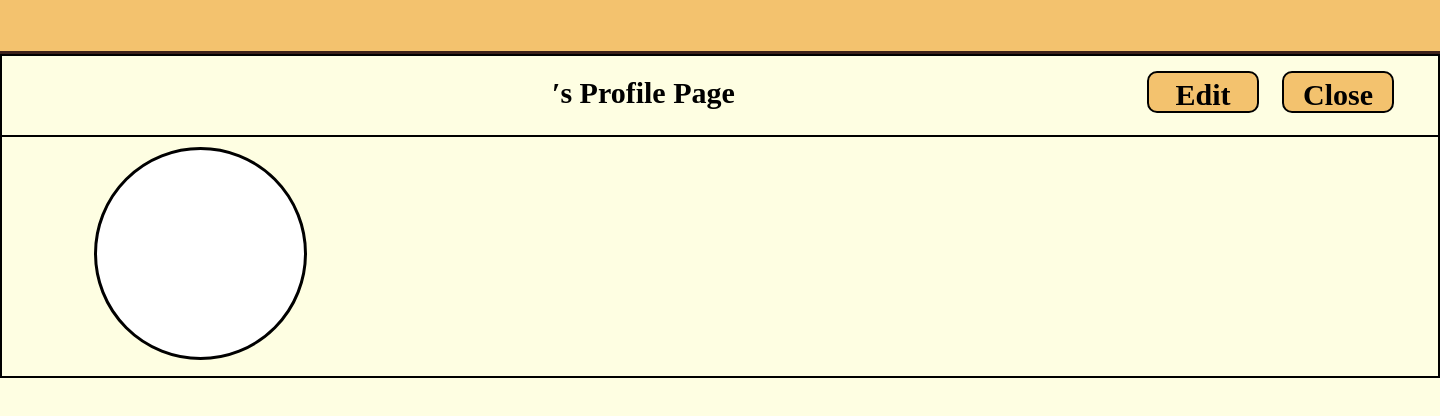
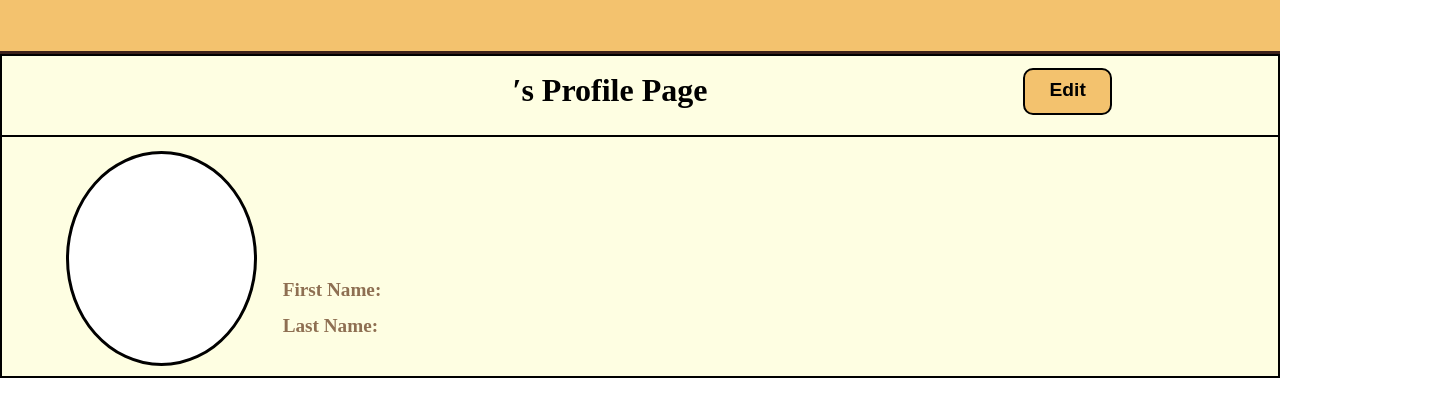
Before and after one commit to ilhanbae/TriFora, a React (Create React App) app: page / in a window 1280 px wide. Shown: the top 416 px of the page, 1440 px wide, since content can reach past the window. Built offline with nearby package versions, Linux system fonts and the light colour scheme; no server answers.

Commit message:
Added first name and last name fields and fixed resize issue #67

```diff
--- a/src/Component/ProfilePage.css
+++ b/src/Component/ProfilePage.css
@@ -1,7 +1,7 @@
-.post-page{
+.profile-page{
     position: relative;
-    width: 1440px;
-    height: 1024px;
+    width: auto;
+    height: auto;
 
     background: #FEFEE2;
 }
@@ -10,13 +10,15 @@
     box-sizing: border-box;
 
     position: absolute;
-    width: 1440px;
+    margin-left: auto;
+    margin-right: auto;
+
+    width: 100%;
     height: 54px;
-    left: 0px;
-    top: 0px;
+    left: 0%;
+    top: 0%;
 
     background: #F3C26E;
-
     border-bottom: 3px solid #3D211A;
 }
 
@@ -24,26 +26,30 @@
     box-sizing: border-box;
 
     position: absolute;
-    width: 1440px;
+    margin-left: auto;
+    margin-right: auto;
+
+    width: 100%;
     height: 83px;
-    left: 0px;
+    left: 0%;
     top: 54px;
 
+    background: #FEFEE2;
     border: 2px solid #000000;
 }
 
 .profile-title{
     position: absolute;
-    width: 405px;
-    height: 53px;
-    left: 550px;
-    top: 10px;
+    margin-left: auto;
+    margin-right: auto;
 
     font-family: 'Alfa Slab One';
     font-style: normal;
     font-weight: bold;
-    font-size: 30px;
+    font-size: 2.5vw;
     line-height: 41px;
+    left: 40%;
+    top: 18%;
     display: flex;
     align-items: center;
 
@@ -54,21 +60,28 @@
     box-sizing: border-box;
 
     position: absolute;
-    width: 112px;
-    height: 42px;
-    left: 1145px;
-    top: 15px;
+    margin-left: auto;
+    margin-right: auto;
 
-    font-family: 'Alfa Slab One';
-    font-style: normal;
-    font-weight: bold;
-    font-size: 30px;
-    line-height: 41px;
-    align-items: center;
+    width: 7%;
+    height: 60%;
+    left: 80%;
+    top: 15%;
 
     background: #F3C26E;
     border: 2px solid #000000;
     border-radius: 10px;
+}
+
+.edit-button-text{
+    position: absolute;
+    margin-left: auto;
+    margin-right: auto;
+
+    left: 29%;
+    top: 21%;
+    font-size: 1.5vw;
+    font-weight: bold;
 }
 
 .close-button{
@@ -104,11 +117,12 @@
     isolation: isolate;
 
     position: absolute;
-    width: 1440px;
+    width: 100%;
     height: 243px;
-    left: 0px;
+    left: 0%;
     top: 135px;
 
+    background: #FEFEE2;
     border: 2px solid #000000;
 }
 
@@ -116,10 +130,10 @@
     box-sizing: border-box;
 
     position: absolute;
-    width: 213px;
-    height: 213px;
-    left: 92px;
-    top: 10px;
+    width: 15%;
+    height: 90%;
+    left: 5%;
+    top: 6%;
 
     background: #FFFFFF;
     border: 3px solid #000000;
@@ -128,19 +142,21 @@
 
 .username{
     position: absolute;
-    width: 210px;
-    height: 49px;
-    left: 322px;
-    top: 81px;
 
     font-family: 'Alfa Slab One';
     font-style: normal;
     font-weight: bold;
-    font-size: 36px;
+    font-size: 2.5vw;
     line-height: 49px;
     display: flex;
     align-items: center;
     text-align: center;
+
+    margin-left: auto;
+    margin-right: auto;
+
+    left: 22%;
+    top: 35%;
 
     color: #000000;
 
@@ -150,23 +166,51 @@
     z-index: 1;
 }
 
-.user-joindata{
+.first-name{
     position: absolute;
-    width: 179px;
-    height: 19px;
-    left: 323px;
-    top: 139px;
 
     font-family: 'Alfa Slab One';
     font-style: normal;
     font-weight: bold;
-    font-size: 16px;
+    font-size: 1.5vw;
     line-height: 19px;
     display: flex;
     align-items: center;
     text-align: center;
 
-    color: #616161;
+    margin-left: auto;
+    margin-right: auto;
+
+    left: 22%;
+    top: 60%;
+
+    color: #8E6F52;
+
+    flex: none;
+    order: 2;
+    flex-grow: 0;
+    z-index: 2;
+}
+
+.last-name{
+    position: absolute;
+
+    font-family: 'Alfa Slab One';
+    font-style: normal;
+    font-weight: bold;
+    font-size: 1.5vw;
+    line-height: 19px;
+    display: flex;
+    align-items: center;
+    text-align: center;
+
+    margin-left: auto;
+    margin-right: auto;
+
+    left: 22%;
+    top: 75%;
+
+    color: #8E6F52;
 
     flex: none;
     order: 2;
@@ -176,19 +220,23 @@
 
 .description{
     position: absolute;
-    width: 376px;
-    height: 54px;
-    left: 881px;
-    top: 94px;
 
     font-family: 'Alfa Slab One';
     font-style: normal;
     font-weight: bold;
-    font-size: 20px;
+    font-size: 1.5vw;
     line-height: 27px;
     display: flex;
     align-items: center;
     text-align: center;
+
+    margin-left: auto;
+    margin-right: auto;
+
+    width: 30%;
+    height: 80%;
+    left: 60%;
+    top: 10%;
 
     color: #000000;
 
--- a/src/Component/ProfilePage.jsx
+++ b/src/Component/ProfilePage.jsx
@@ -202,7 +202,7 @@ export default class ProfilePage extends React.Component {
 
 
         return(
-        <div className = 'post-page'>
+        <div className = 'profile-page'>
 
             <div className = 'top-navbar'>
             </div>
@@ -211,8 +211,10 @@ export default class ProfilePage extends React.Component {
                 <div className = 'profile-title'>
                     <b>{this.state.username}&prime;s Profile Page</b>
                 </div>
-                <button className = 'edit-button'>Edit</button>
-                <button className = 'close-button'>Close</button>
+                <button className = 'edit-button'>
+                    <b className = 'edit-button-text'>Edit</b>
+                </button>
+                {/* <button className = 'close-button'>Close</button> */}
             </div>
 
             <div className = 'profile-info-bar'>
@@ -220,12 +222,17 @@ export default class ProfilePage extends React.Component {
                     <img alt="" className='profile_image' src={this.state.profileImage} />
                 </div>
                 <div className = 'username'>
+                    {/* <b>Spiderman</b> */}
                     <b>{this.state.username}</b>
                 </div>
-                <div className = 'user-joindata'>
-                    {/* <b>Since February 19, 2023</b> */}
+                <div className = 'first-name'>
+                    <b>First Name: {this.state.firstName}</b>
+                </div>
+                <div className = 'last-name'>
+                    <b>Last Name: {this.state.lastName}</b>
                 </div>
                 <div className = 'description'>
+                    {/* <b>Hi, I’m Spiderman. I live my life with great responsibilities.</b> */}
                     <b>{this.state.description}</b>
                 </div>
             </div>
```
